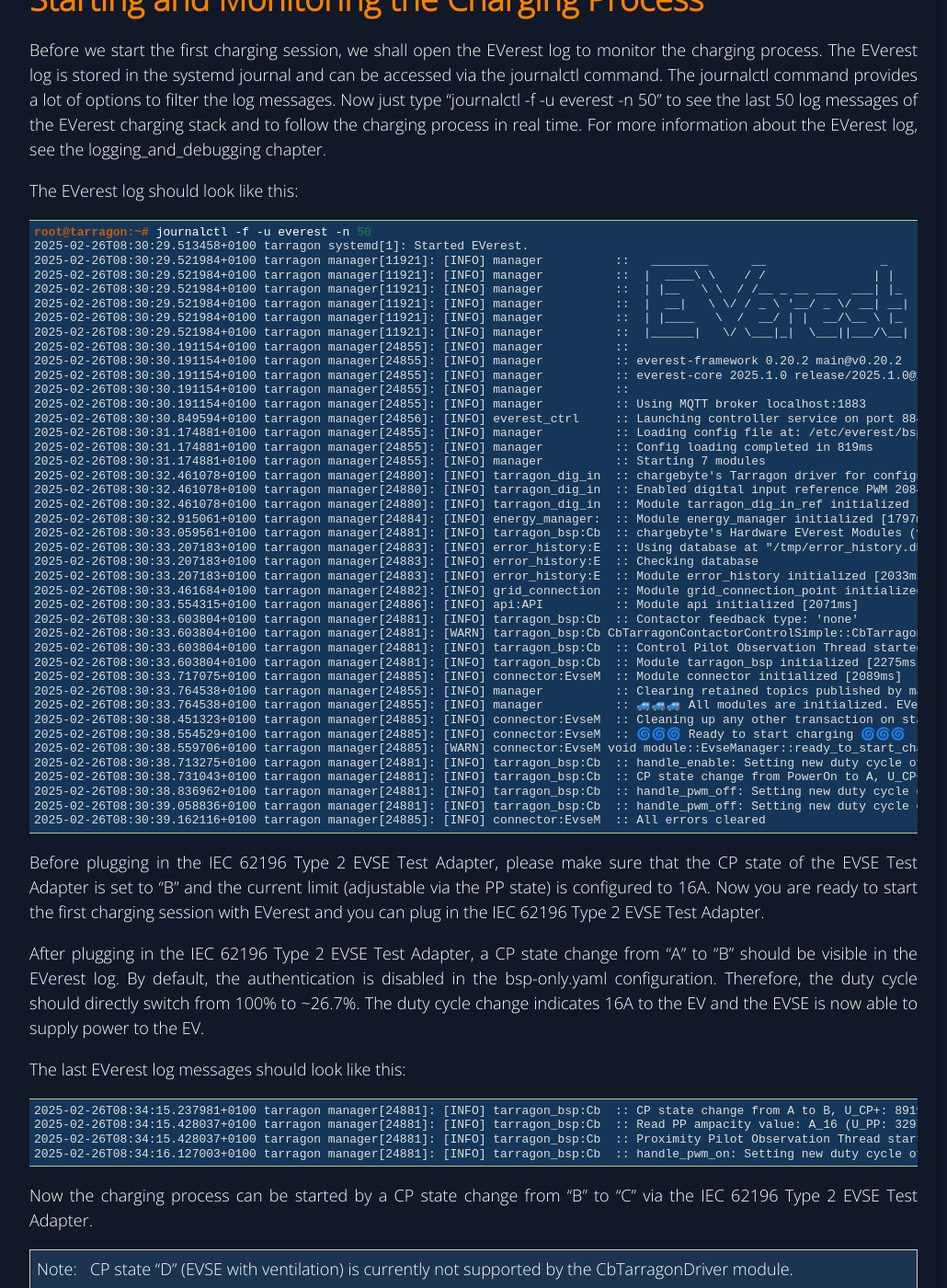
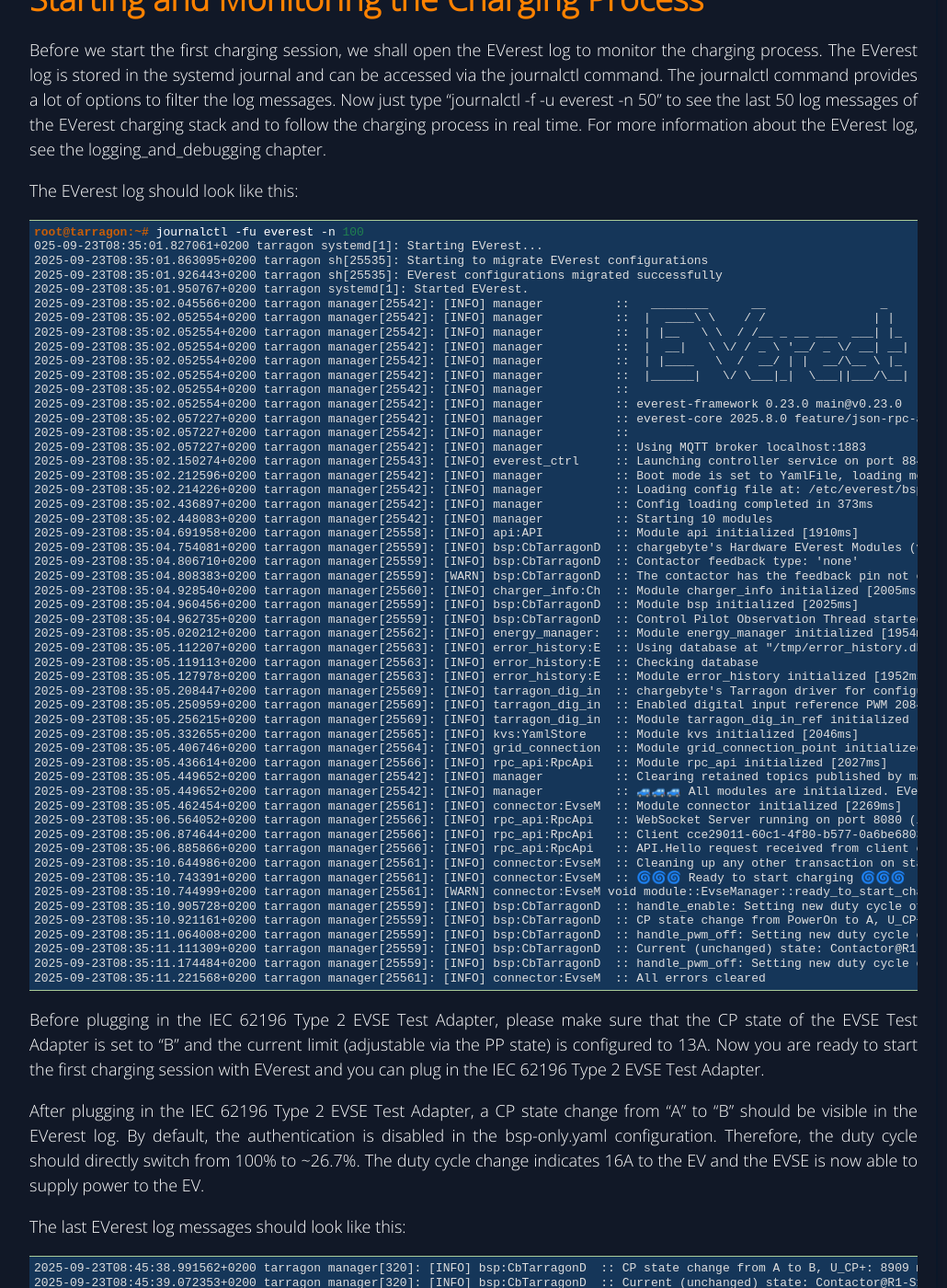
Before and after one commit to chargebyte/chargebyte-docs, a Sphinx documentation site: the page built from docs/source/getting_started.rst, in a window 1280 px wide and 1400 px high, scrolled down 6827 px. Shown: the whole window at 92% size, without its empty margins (218-1248 px from the left). Built offline with Sphinx 7.4.7, drawn with Linux system fonts in a browser that asks for light colours; some of the changed text lies outside the part shown.

Commit message:
Update getting_started.rst with new EVerest log and correct current cable limit
Signed-off-by: Fabian Hartung <fabian.hartung@chargebyte.com>

```diff
--- a/docs/source/getting_started.rst
+++ b/docs/source/getting_started.rst
@@ -255,52 +255,63 @@
 
 .. code-block:: console
 
-   root@tarragon:~# journalctl -f -u everest -n 50
-   2025-02-26T08:30:29.513458+0100 tarragon systemd[1]: Started EVerest.
-   2025-02-26T08:30:29.521984+0100 tarragon manager[11921]: [INFO] manager          ::   ________      __                _
-   2025-02-26T08:30:29.521984+0100 tarragon manager[11921]: [INFO] manager          ::  |  ____\ \    / /               | |
-   2025-02-26T08:30:29.521984+0100 tarragon manager[11921]: [INFO] manager          ::  | |__   \ \  / /__ _ __ ___  ___| |_
-   2025-02-26T08:30:29.521984+0100 tarragon manager[11921]: [INFO] manager          ::  |  __|   \ \/ / _ \ '__/ _ \/ __| __|
-   2025-02-26T08:30:29.521984+0100 tarragon manager[11921]: [INFO] manager          ::  | |____   \  /  __/ | |  __/\__ \ |_
-   2025-02-26T08:30:29.521984+0100 tarragon manager[11921]: [INFO] manager          ::  |______|   \/ \___|_|  \___||___/\__|
-   2025-02-26T08:30:30.191154+0100 tarragon manager[24855]: [INFO] manager          ::
-   2025-02-26T08:30:30.191154+0100 tarragon manager[24855]: [INFO] manager          :: everest-framework 0.20.2 main@v0.20.2
-   2025-02-26T08:30:30.191154+0100 tarragon manager[24855]: [INFO] manager          :: everest-core 2025.1.0 release/2025.1.0@2025.1.0
-   2025-02-26T08:30:30.191154+0100 tarragon manager[24855]: [INFO] manager          ::
-   2025-02-26T08:30:30.191154+0100 tarragon manager[24855]: [INFO] manager          :: Using MQTT broker localhost:1883
-   2025-02-26T08:30:30.849594+0100 tarragon manager[24856]: [INFO] everest_ctrl     :: Launching controller service on port 8849
-   2025-02-26T08:30:31.174881+0100 tarragon manager[24855]: [INFO] manager          :: Loading config file at: /etc/everest/bsp-only.yaml
-   2025-02-26T08:30:31.174881+0100 tarragon manager[24855]: [INFO] manager          :: Config loading completed in 819ms
-   2025-02-26T08:30:31.174881+0100 tarragon manager[24855]: [INFO] manager          :: Starting 7 modules
-   2025-02-26T08:30:32.461078+0100 tarragon manager[24880]: [INFO] tarragon_dig_in  :: chargebyte's Tarragon driver for configuration of digital input reference PWM (version: 0.18.0)
-   2025-02-26T08:30:32.461078+0100 tarragon manager[24880]: [INFO] tarragon_dig_in  :: Enabled digital input reference PWM 2084000.pwm, channel 0 with period 40000 and duty cycle 20000
-   2025-02-26T08:30:32.461078+0100 tarragon manager[24880]: [INFO] tarragon_dig_in  :: Module tarragon_dig_in_ref initialized [1774ms]
-   2025-02-26T08:30:32.915061+0100 tarragon manager[24884]: [INFO] energy_manager:  :: Module energy_manager initialized [1797ms]
-   2025-02-26T08:30:33.059561+0100 tarragon manager[24881]: [INFO] tarragon_bsp:Cb  :: chargebyte's Hardware EVerest Modules (version: 0.18.0)
-   2025-02-26T08:30:33.207183+0100 tarragon manager[24883]: [INFO] error_history:E  :: Using database at "/tmp/error_history.db"
-   2025-02-26T08:30:33.207183+0100 tarragon manager[24883]: [INFO] error_history:E  :: Checking database
-   2025-02-26T08:30:33.207183+0100 tarragon manager[24883]: [INFO] error_history:E  :: Module error_history initialized [2033ms]
-   2025-02-26T08:30:33.461684+0100 tarragon manager[24882]: [INFO] grid_connection  :: Module grid_connection_point initialized [2166ms]
-   2025-02-26T08:30:33.554315+0100 tarragon manager[24886]: [INFO] api:API          :: Module api initialized [2071ms]
-   2025-02-26T08:30:33.603804+0100 tarragon manager[24881]: [INFO] tarragon_bsp:Cb  :: Contactor feedback type: 'none'
-   2025-02-26T08:30:33.603804+0100 tarragon manager[24881]: [WARN] tarragon_bsp:Cb CbTarragonContactorControlSimple::CbTarragonContactorControlSimple(std::unique_ptr<CbTarragonRelay>, const string&) :: The contactor has the feedback pin not connected. This is not recommended.
-   2025-02-26T08:30:33.603804+0100 tarragon manager[24881]: [INFO] tarragon_bsp:Cb  :: Control Pilot Observation Thread started
-   2025-02-26T08:30:33.603804+0100 tarragon manager[24881]: [INFO] tarragon_bsp:Cb  :: Module tarragon_bsp initialized [2275ms]
-   2025-02-26T08:30:33.717075+0100 tarragon manager[24885]: [INFO] connector:EvseM  :: Module connector initialized [2089ms]
-   2025-02-26T08:30:33.764538+0100 tarragon manager[24855]: [INFO] manager          :: Clearing retained topics published by manager during startup
-   2025-02-26T08:30:33.764538+0100 tarragon manager[24855]: [INFO] manager          :: 🚙🚙🚙 All modules are initialized. EVerest up and running [3951ms] 🚙🚙🚙
-   2025-02-26T08:30:38.451323+0100 tarragon manager[24885]: [INFO] connector:EvseM  :: Cleaning up any other transaction on start up
-   2025-02-26T08:30:38.554529+0100 tarragon manager[24885]: [INFO] connector:EvseM  :: 🌀🌀🌀 Ready to start charging 🌀🌀🌀
-   2025-02-26T08:30:38.559706+0100 tarragon manager[24885]: [WARN] connector:EvseM void module::EvseManager::ready_to_start_charging() :: No powermeter value received yet!
-   2025-02-26T08:30:38.713275+0100 tarragon manager[24881]: [INFO] tarragon_bsp:Cb  :: handle_enable: Setting new duty cycle of 100.00%
-   2025-02-26T08:30:38.731043+0100 tarragon manager[24881]: [INFO] tarragon_bsp:Cb  :: CP state change from PowerOn to A, U_CP+: 11956 mV, U_CP-: 55 mV, PWM: 100.00%)
-   2025-02-26T08:30:38.836962+0100 tarragon manager[24881]: [INFO] tarragon_bsp:Cb  :: handle_pwm_off: Setting new duty cycle of 100.00%
-   2025-02-26T08:30:39.058836+0100 tarragon manager[24881]: [INFO] tarragon_bsp:Cb  :: handle_pwm_off: Setting new duty cycle of 100.00%
-   2025-02-26T08:30:39.162116+0100 tarragon manager[24885]: [INFO] connector:EvseM  :: All errors cleared
+   root@tarragon:~# journalctl -fu everest -n 100
+   025-09-23T08:35:01.827061+0200 tarragon systemd[1]: Starting EVerest...
+   2025-09-23T08:35:01.863095+0200 tarragon sh[25535]: Starting to migrate EVerest configurations
+   2025-09-23T08:35:01.926443+0200 tarragon sh[25535]: EVerest configurations migrated successfully
+   2025-09-23T08:35:01.950767+0200 tarragon systemd[1]: Started EVerest.
+   2025-09-23T08:35:02.045566+0200 tarragon manager[25542]: [INFO] manager          ::   ________      __                _
+   2025-09-23T08:35:02.052554+0200 tarragon manager[25542]: [INFO] manager          ::  |  ____\ \    / /               | |
+   2025-09-23T08:35:02.052554+0200 tarragon manager[25542]: [INFO] manager          ::  | |__   \ \  / /__ _ __ ___  ___| |_
+   2025-09-23T08:35:02.052554+0200 tarragon manager[25542]: [INFO] manager          ::  |  __|   \ \/ / _ \ '__/ _ \/ __| __|
+   2025-09-23T08:35:02.052554+0200 tarragon manager[25542]: [INFO] manager          ::  | |____   \  /  __/ | |  __/\__ \ |_
+   2025-09-23T08:35:02.052554+0200 tarragon manager[25542]: [INFO] manager          ::  |______|   \/ \___|_|  \___||___/\__|
+   2025-09-23T08:35:02.052554+0200 tarragon manager[25542]: [INFO] manager          ::
+   2025-09-23T08:35:02.052554+0200 tarragon manager[25542]: [INFO] manager          :: everest-framework 0.23.0 main@v0.23.0
+   2025-09-23T08:35:02.057227+0200 tarragon manager[25542]: [INFO] manager          :: everest-core 2025.8.0 feature/json-rpc-api-2025.8.0@2024.2.0-951-geebf552a-dirty
+   2025-09-23T08:35:02.057227+0200 tarragon manager[25542]: [INFO] manager          ::
+   2025-09-23T08:35:02.057227+0200 tarragon manager[25542]: [INFO] manager          :: Using MQTT broker localhost:1883
+   2025-09-23T08:35:02.150274+0200 tarragon manager[25543]: [INFO] everest_ctrl     :: Launching controller service on port 8849
+   2025-09-23T08:35:02.212596+0200 tarragon manager[25542]: [INFO] manager          :: Boot mode is set to YamlFile, loading module configs from YAML file
+   2025-09-23T08:35:02.214226+0200 tarragon manager[25542]: [INFO] manager          :: Loading config file at: /etc/everest/bsp-only.yaml
+   2025-09-23T08:35:02.436897+0200 tarragon manager[25542]: [INFO] manager          :: Config loading completed in 373ms
+   2025-09-23T08:35:02.448083+0200 tarragon manager[25542]: [INFO] manager          :: Starting 10 modules
+   2025-09-23T08:35:04.691958+0200 tarragon manager[25558]: [INFO] api:API          :: Module api initialized [1910ms]
+   2025-09-23T08:35:04.754081+0200 tarragon manager[25559]: [INFO] bsp:CbTarragonD  :: chargebyte's Hardware EVerest Modules (version: 0.22.2)
+   2025-09-23T08:35:04.806710+0200 tarragon manager[25559]: [INFO] bsp:CbTarragonD  :: Contactor feedback type: 'none'
+   2025-09-23T08:35:04.808383+0200 tarragon manager[25559]: [WARN] bsp:CbTarragonD  :: The contactor has the feedback pin not connected. This is not recommended.
+   2025-09-23T08:35:04.928540+0200 tarragon manager[25560]: [INFO] charger_info:Ch  :: Module charger_info initialized [2005ms]
+   2025-09-23T08:35:04.960456+0200 tarragon manager[25559]: [INFO] bsp:CbTarragonD  :: Module bsp initialized [2025ms]
+   2025-09-23T08:35:04.962735+0200 tarragon manager[25559]: [INFO] bsp:CbTarragonD  :: Control Pilot Observation Thread started
+   2025-09-23T08:35:05.020212+0200 tarragon manager[25562]: [INFO] energy_manager:  :: Module energy_manager initialized [1954ms]
+   2025-09-23T08:35:05.112207+0200 tarragon manager[25563]: [INFO] error_history:E  :: Using database at "/tmp/error_history.db"
+   2025-09-23T08:35:05.119113+0200 tarragon manager[25563]: [INFO] error_history:E  :: Checking database
+   2025-09-23T08:35:05.127978+0200 tarragon manager[25563]: [INFO] error_history:E  :: Module error_history initialized [1952ms]
+   2025-09-23T08:35:05.208447+0200 tarragon manager[25569]: [INFO] tarragon_dig_in  :: chargebyte's Tarragon driver for configuration of digital input reference PWM (version: 0.22.2)
+   2025-09-23T08:35:05.250959+0200 tarragon manager[25569]: [INFO] tarragon_dig_in  :: Enabled digital input reference PWM 2084000.pwm, channel 0 with period 40000 and duty cycle 20000
+   2025-09-23T08:35:05.256215+0200 tarragon manager[25569]: [INFO] tarragon_dig_in  :: Module tarragon_dig_in_ref initialized [1886ms]
+   2025-09-23T08:35:05.332655+0200 tarragon manager[25565]: [INFO] kvs:YamlStore    :: Module kvs initialized [2046ms]
+   2025-09-23T08:35:05.406746+0200 tarragon manager[25564]: [INFO] grid_connection  :: Module grid_connection_point initialized [2193ms]
+   2025-09-23T08:35:05.436614+0200 tarragon manager[25566]: [INFO] rpc_api:RpcApi   :: Module rpc_api initialized [2027ms]
+   2025-09-23T08:35:05.449652+0200 tarragon manager[25542]: [INFO] manager          :: Clearing retained topics published by manager during startup
+   2025-09-23T08:35:05.449652+0200 tarragon manager[25542]: [INFO] manager          :: 🚙🚙🚙 All modules are initialized. EVerest up and running [3407ms] 🚙🚙🚙
+   2025-09-23T08:35:05.462454+0200 tarragon manager[25561]: [INFO] connector:EvseM  :: Module connector initialized [2269ms]
+   2025-09-23T08:35:06.564052+0200 tarragon manager[25566]: [INFO] rpc_api:RpcApi   :: WebSocket Server running on port 8080 (interface "lo" only) without TLS
+   2025-09-23T08:35:06.874644+0200 tarragon manager[25566]: [INFO] rpc_api:RpcApi   :: Client cce29011-60c1-4f80-b577-0a6be68034ba connected from 127.0.0.1
+   2025-09-23T08:35:06.885866+0200 tarragon manager[25566]: [INFO] rpc_api:RpcApi   :: API.Hello request received from client cce29011-60c1-4f80-b577-0a6be68034ba
+   2025-09-23T08:35:10.644986+0200 tarragon manager[25561]: [INFO] connector:EvseM  :: Cleaning up any other transaction on start up
+   2025-09-23T08:35:10.743391+0200 tarragon manager[25561]: [INFO] connector:EvseM  :: 🌀🌀🌀 Ready to start charging 🌀🌀🌀
+   2025-09-23T08:35:10.744999+0200 tarragon manager[25561]: [WARN] connector:EvseM void module::EvseManager::ready_to_start_charging() :: No powermeter value received yet!
+   2025-09-23T08:35:10.905728+0200 tarragon manager[25559]: [INFO] bsp:CbTarragonD  :: handle_enable: Setting new duty cycle of 100.00%
+   2025-09-23T08:35:10.921161+0200 tarragon manager[25559]: [INFO] bsp:CbTarragonD  :: CP state change from PowerOn to A, U_CP+: 11927 mV, U_CP-: -21 mV, PWM: 100.00%)
+   2025-09-23T08:35:11.064008+0200 tarragon manager[25559]: [INFO] bsp:CbTarragonD  :: handle_pwm_off: Setting new duty cycle of 100.00%
+   2025-09-23T08:35:11.111309+0200 tarragon manager[25559]: [INFO] bsp:CbTarragonD  :: Current (unchanged) state: Contactor@R1-S1 (OPEN, UNUSED)
+   2025-09-23T08:35:11.174484+0200 tarragon manager[25559]: [INFO] bsp:CbTarragonD  :: handle_pwm_off: Setting new duty cycle of 100.00%
+   2025-09-23T08:35:11.221568+0200 tarragon manager[25561]: [INFO] connector:EvseM  :: All errors cleared
 
 Before plugging in the IEC 62196 Type 2 EVSE Test Adapter, please make sure that the CP state of the
 EVSE Test Adapter is set to "B" and the current limit (adjustable via the PP state) is configured to
-16A. Now you are ready to start the first charging session with EVerest and you can plug in the IEC
+13A. Now you are ready to start the first charging session with EVerest and you can plug in the IEC
 62196 Type 2 EVSE Test Adapter.
 
 After plugging in the IEC 62196 Type 2 EVSE Test Adapter, a CP state change from "A" to "B" should
@@ -313,10 +324,11 @@
 
 .. code-block:: console
 
-   2025-02-26T08:34:15.237981+0100 tarragon manager[24881]: [INFO] tarragon_bsp:Cb  :: CP state change from A to B, U_CP+: 8919 mV, U_CP-: 65 mV, PWM: 100.00%)
-   2025-02-26T08:34:15.428037+0100 tarragon manager[24881]: [INFO] tarragon_bsp:Cb  :: Read PP ampacity value: A_16 (U_PP: 3297 mV)
-   2025-02-26T08:34:15.428037+0100 tarragon manager[24881]: [INFO] tarragon_bsp:Cb  :: Proximity Pilot Observation Thread started
-   2025-02-26T08:34:16.127003+0100 tarragon manager[24881]: [INFO] tarragon_bsp:Cb  :: handle_pwm_on: Setting new duty cycle of 26.67% (16.0 A)
+   2025-09-23T08:45:38.991562+0200 tarragon manager[320]: [INFO] bsp:CbTarragonD  :: CP state change from A to B, U_CP+: 8909 mV, U_CP-: -12 mV, PWM: 100.00%)
+   2025-09-23T08:45:39.072353+0200 tarragon manager[320]: [INFO] bsp:CbTarragonD  :: Current (unchanged) state: Contactor@R1-S1 (OPEN, UNUSED)
+   2025-09-23T08:45:39.267367+0200 tarragon manager[320]: [INFO] bsp:CbTarragonD  :: Read PP ampacity value: A_13 (U_PP: 2085 mV)
+   2025-09-23T08:45:39.281841+0200 tarragon manager[320]: [INFO] bsp:CbTarragonD  :: Proximity Pilot Observation Thread started
+   2025-09-23T08:45:39.521493+0200 tarragon manager[320]: [INFO] bsp:CbTarragonD  :: handle_pwm_on: Setting new duty cycle of 21.67% (13.0 A)
 
 Now the charging process can be started by a CP state change from "B" to "C" via the IEC 62196 Type 2
 EVSE Test Adapter.
@@ -329,9 +341,9 @@
 
 .. code-block:: console
 
-   2025-02-26T08:34:19.327615+0100 tarragon manager[24881]: [INFO] tarragon_bsp:Cb  :: CP state change from B to C, U_CP+: 5900 mV, U_CP-: -11625 mV, PWM: 21.67%)
-   2025-02-26T08:34:19.372588+0100 tarragon manager[24881]: [INFO] tarragon_bsp:Cb  :: handle_allow_power_on: request to CLOSE the contactor
-   2025-02-26T08:34:19.372588+0100 tarragon manager[24881]: [INFO] tarragon_bsp:Cb  :: Current state: Contactor@R1-S1 (CLOSED, UNUSED)
+   2025-09-23T08:46:21.386933+0200 tarragon manager[320]: [INFO] bsp:CbTarragonD  :: CP state change from B to C, U_CP+: 6006 mV, U_CP-: -11845 mV, PWM: 21.67%)
+   2025-09-23T08:46:21.432216+0200 tarragon manager[320]: [INFO] bsp:CbTarragonD  :: handle_allow_power_on: request to CLOSE the contactor
+   2025-09-23T08:46:21.432216+0200 tarragon manager[320]: [INFO] bsp:CbTarragonD  :: Current state: Contactor@R1-S1 (CLOSED, UNUSED)
 
 The charging process can be stopped by a CP state change from "C" to "B" via the IEC 62196 Type 2.
 
@@ -339,9 +351,9 @@
 
 .. code-block:: console
 
-   2025-02-26T08:34:24.733873+0100 tarragon manager[24881]: [INFO] tarragon_bsp:Cb  :: CP state change from C to B, U_CP+: 8957 mV, U_CP-: -11615 mV, PWM: 21.67%)
-   2025-02-26T08:34:24.848206+0100 tarragon manager[24881]: [INFO] tarragon_bsp:Cb  :: handle_allow_power_on: request to OPEN the contactor
-   2025-02-26T08:34:24.848206+0100 tarragon manager[24881]: [INFO] tarragon_bsp:Cb  :: Current state: Contactor@R1-S1 (OPEN, UNUSED)
+   2025-09-23T08:47:17.921085+0200 tarragon manager[320]: [INFO] bsp:CbTarragonD  :: CP state change from C to B, U_CP+: 8880 mV, U_CP-: -11836 mV, PWM: 21.67%)
+   2025-09-23T08:47:17.986228+0200 tarragon manager[320]: [INFO] bsp:CbTarragonD  :: handle_allow_power_on: request to OPEN the contactor
+   2025-09-23T08:47:17.986228+0200 tarragon manager[320]: [INFO] bsp:CbTarragonD  :: Current state: Contactor@R1-S1 (OPEN, UNUSED)
 
 Now the charging process is stopped and the IEC 62196 Type 2 EVSE Test Adapter can be unplugged from
 the socket outlet. Alternatively, the charging process can be started again by a CP state change
@@ -351,8 +363,13 @@
 
 .. code-block:: console
 
-   2025-02-26T08:34:29.933330+0100 tarragon manager[24881]: [INFO] tarragon_bsp:Cb  :: CP state change from B to A, U_CP+: 11947 mV, U_CP-: -11615 mV, PWM: 21.67%)
-   2025-02-26T08:34:30.279162+0100 tarragon manager[24881]: [INFO] tarragon_bsp:Cb  :: handle_pwm_off: Setting new duty cycle of 100.00%
+   2025-09-23T08:47:53.847329+0200 tarragon manager[320]: [INFO] bsp:CbTarragonD  :: CP state change from B to A, U_CP+: 11908 mV, U_CP-: -11836 mV, PWM: 21.67%)
+   2025-09-23T08:47:53.878577+0200 tarragon manager[320]: [INFO] bsp:CbTarragonD  :: PP noticed plug removal from socket (U_PP: 3295 mV)
+   2025-09-23T08:47:53.913897+0200 tarragon manager[320]: [INFO] bsp:CbTarragonD  :: handle_pwm_off: Setting new duty cycle of 100.00%
+   2025-09-23T08:47:53.928272+0200 tarragon manager[320]: [INFO] bsp:CbTarragonD  :: Current (unchanged) state: Contactor@R1-S1 (OPEN, UNUSED)
+   2025-09-23T08:47:54.047689+0200 tarragon manager[320]: [INFO] bsp:CbTarragonD  :: handle_pwm_off: Setting new duty cycle of 100.00%
+   2025-09-23T08:47:54.297602+0200 tarragon manager[320]: [INFO] bsp:CbTarragonD  :: handle_pwm_off: Setting new duty cycle of 100.00%
+   2025-09-23T08:47:54.343294+0200 tarragon manager[323]: [INFO] connector:EvseM  :: All errors cleared
 
 Congratulations! You have successfully completed your first charging session with the EVerest
 charging stack and the Charge Control C. Now you are prepared to start your own charging project and
```
